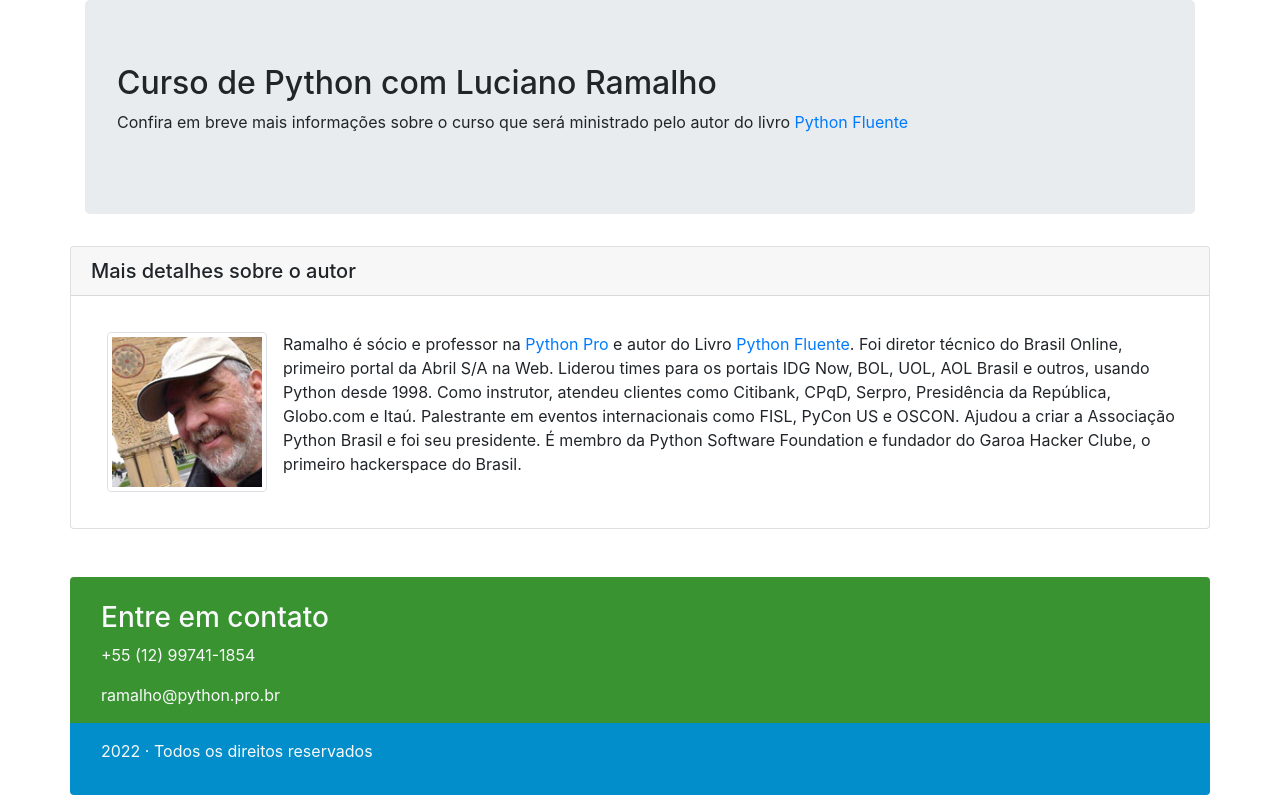
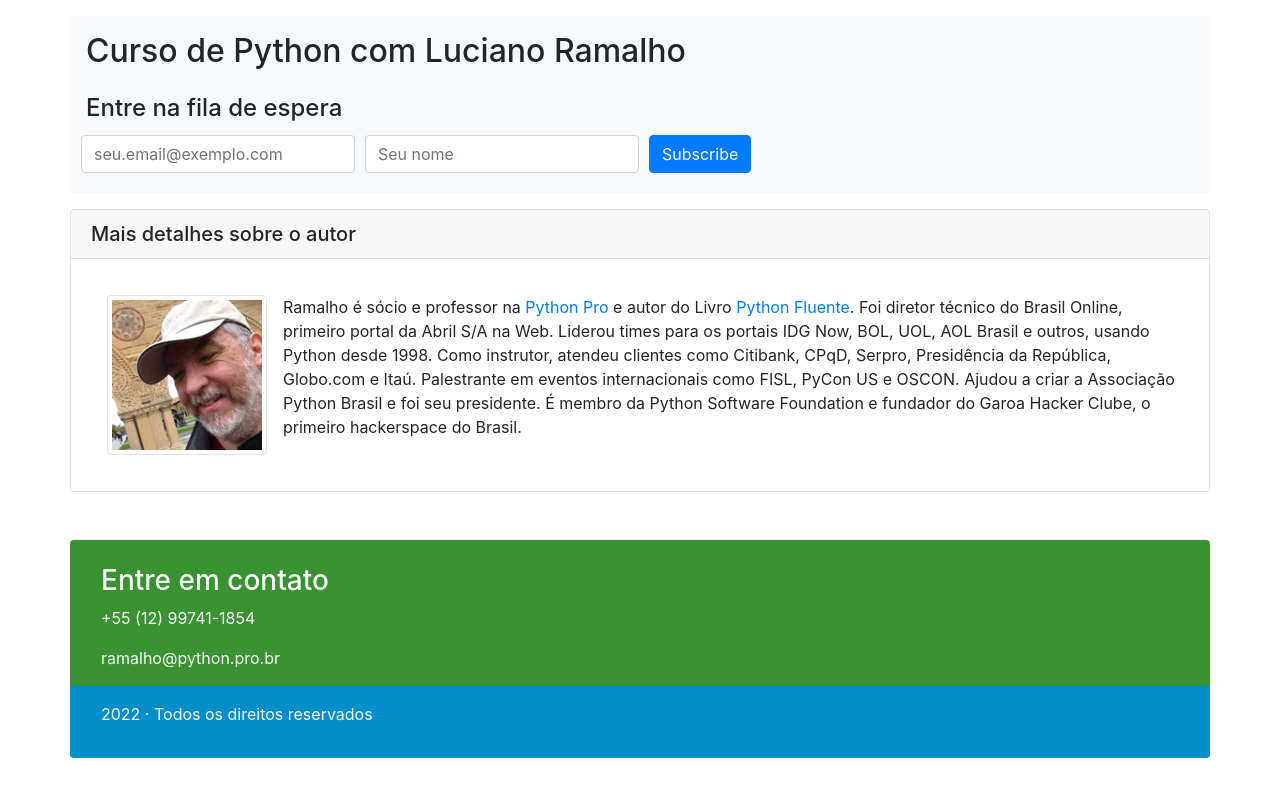
Before and after one commit to geyslern/cursodjango, a Django app: page / in a window 1280 px wide. Shown: the part 56-851 px from the top of the page. After the commit the page ends 814 px from the top, so only its background shows below. Run offline with Django 4.2, Linux system fonts and the light colour scheme; some libraries are stand-ins or nearby versions.

Commit message:
Adicionado formulário de cadastro
Adicionado formulário de cadastro integrado ao serviço MailChimp.

close #54

```diff
--- a/pypro/base/static/css/style.css
+++ b/pypro/base/static/css/style.css
@@ -5,3 +5,8 @@
 .direitos {
     background-color: #018ECA;
 }
+
+.signup-key {
+  position: absolute;
+  left: -5000px;
+}
--- a/pypro/base/templates/base/home.html
+++ b/pypro/base/templates/base/home.html
@@ -4,15 +4,14 @@
     <head>
         <meta charset="utf-8" />
         <meta http-equiv="X-UA-Compatible" content="IE=edge" />
-        <meta name="viewport"
-              content="width=device-width, initial-scale=1, shrink-to-fit=no"/>
-        <title>Python Pro</title>
-        <meta name="description" content="Source code generated using layoutit.com" />
-        <meta name="author" content="LayoutIt!" />
+        <meta name="viewport" content="width=device-width, initial-scale=1, shrink-to-fit=no"/>
+        <meta name="description" content="Curso de Python com Django" />
+        <meta name="author" content="GNS Desenvolvimento de Sistemas" />
         <meta name="keywords" content="curso, python" />
         <link href="{% static 'css/bootstrap.min.css' %}" rel="stylesheet"/>
         <link href="{% static 'css/style.css' %}" rel="stylesheet" />
         <link href="{% static 'img/favicon.png' %}" rel="icon" type="image/png" />
+        <title>Python Pro</title>
     </head>
     <body>
         <div>
@@ -31,16 +30,41 @@
                             </ul>
                         </div>
                     </nav>
-                    <div class="container">
-                        <div class="jumbotron">
-                            <h2>Curso de Python com Luciano Ramalho</h2>
-                            <p>
-                                Confira em breve mais informações sobre o curso que será ministrado pelo autor do livro
-                                <a href="https://www.oreilly.com/library/view/fluent-python-2nd/9781492056348/"
-                                    target="_blank"
-                                    rel="nofollow">Python Fluente</a>
-                            </p>
-                        </div>
+                </div>
+            </div>
+            <div class="row">
+                <div class="col">
+                    <div class="container bg-light rounded mt-3 mb-3 p-3">
+                        <h2>Curso de Python com Luciano Ramalho</h2>
+                        <h4 class="mt-4">Entre na fila de espera</h4>
+                        <form action="https://gmail.us13.list-manage.com/subscribe/post?u=d95191579223c0f9a110e1c63&amp;id=ceea81a2f7"
+                                  method="post"
+                                  id="mc-embedded-subscribe-form"
+                                  name="mc-embedded-subscribe-form"
+                                  class="form-row align-items-center"
+                                  target="_blank"
+                                  novalidate>
+                            <div class="form-row align-items-center">
+                                <div class="col-auto my-1">
+                                    <label class="sr-only" for="mce-EMAIL">email</label>
+                                    <input type="email" value="" name="EMAIL" class="form-control required" id="mce-EMAIL" placeholder="seu.email@exemplo.com" />
+                                </div>
+                                <div class="col-auto my-1">
+                                    <label class="sr-only" for="mce-FNAME">Nome</label>
+                                    <input type="text" value="" name="FNAME" class="form-control" id="mce-FNAME" placeholder="Seu nome" />
+                                </div>
+                                <!-- real people should not fill this in and expect good things - do not remove this or risk form bot signups-->
+                                <div class="signup-key" aria-hidden="true">
+                                    <input type="text"
+                                           name="b_d95191579223c0f9a110e1c63_ceea81a2f7"
+                                           tabindex="-1"
+                                           value="" />
+                                </div>
+                                <div class="col-auto my-1">
+                                    <input type="submit" value="Subscribe" name="subscribe" id="mc-embedded-subscribe" class="btn btn-primary" />
+                                </div>
+                            </div>
+                        </form>
                     </div>
                 </div>
             </div>
@@ -57,7 +81,8 @@
                                      alt="Foto do Luciano"/>
                                 <p>
                                     Ramalho é sócio e professor na <a href="https://www.python.pro.br">Python Pro</a>
-                                    e autor do Livro <a href="https://www.oreilly.com/library/view/fluent-python-2nd/9781492056348/" target="_blank">Python Fluente</a>.
+                                    e autor do Livro <a href="https://www.oreilly.com/library/view/fluent-python-2nd/9781492056348/"
+    target="_blank">Python Fluente</a>.
                                     Foi diretor técnico do Brasil Online, primeiro portal da Abril S/A na Web.
                                     Liderou times para os portais IDG Now, BOL, UOL, AOL Brasil e outros, usando Python desde 1998.
                                     Como instrutor, atendeu clientes como Citibank, CPqD, Serpro, Presidência da República, Globo.com e Itaú.
@@ -83,7 +108,7 @@
                     </div>
                     <div class="row text-light direitos rounded-bottom p-3">
                         <div class="col">
-                            <p>{% now 'Y' %} · Todos os direitos reservados </p>
+                            <p>{% now 'Y' %} · Todos os direitos reservados</p>
                         </div>
                     </div>
                 </div>
```
